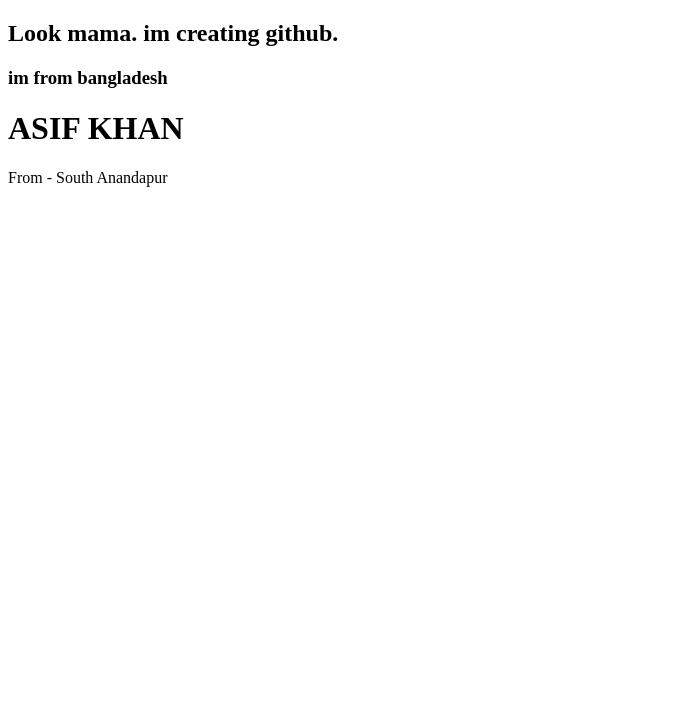
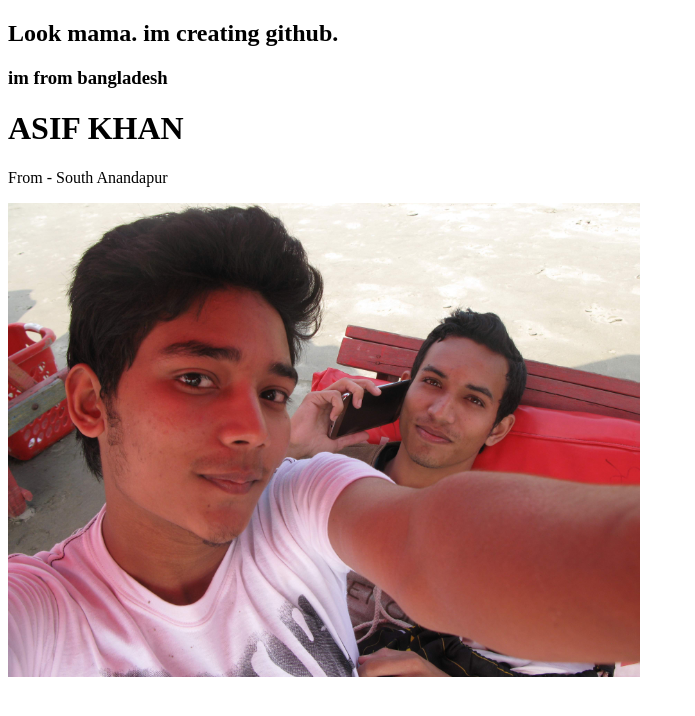
Before and after one commit to pk-asif/pk-asif, a plain HTML site: page index.html in a window 1280 px wide. Shown: the whole page, without its empty margins (0-695 px from the left). Drawn offline with Linux system fonts and the light colour scheme.

Commit message:
photo Added

```diff
--- a/index.html
+++ b/index.html
@@ -1,6 +1,11 @@
 <!DOCTYPE html>
 <html lang="en">
 <head>
+    <style>
+        img{
+            width: 50%;
+        }
+    </style>
     <meta charset="UTF-8">
     <meta http-equiv="X-UA-Compatible" content="IE=edge">
     <meta name="viewport" content="width=device-width, initial-scale=1.0">
@@ -9,6 +14,7 @@
     <h3>im from bangladesh</h3>
     <h1> ASIF KHAN</h1>
     <p>From - South Anandapur</p>
+    <img src="cox bazar.JPG" alt="">
 
 </head>
 <body>
```
Also changed, not shown: cox bazar.JPG (added).
